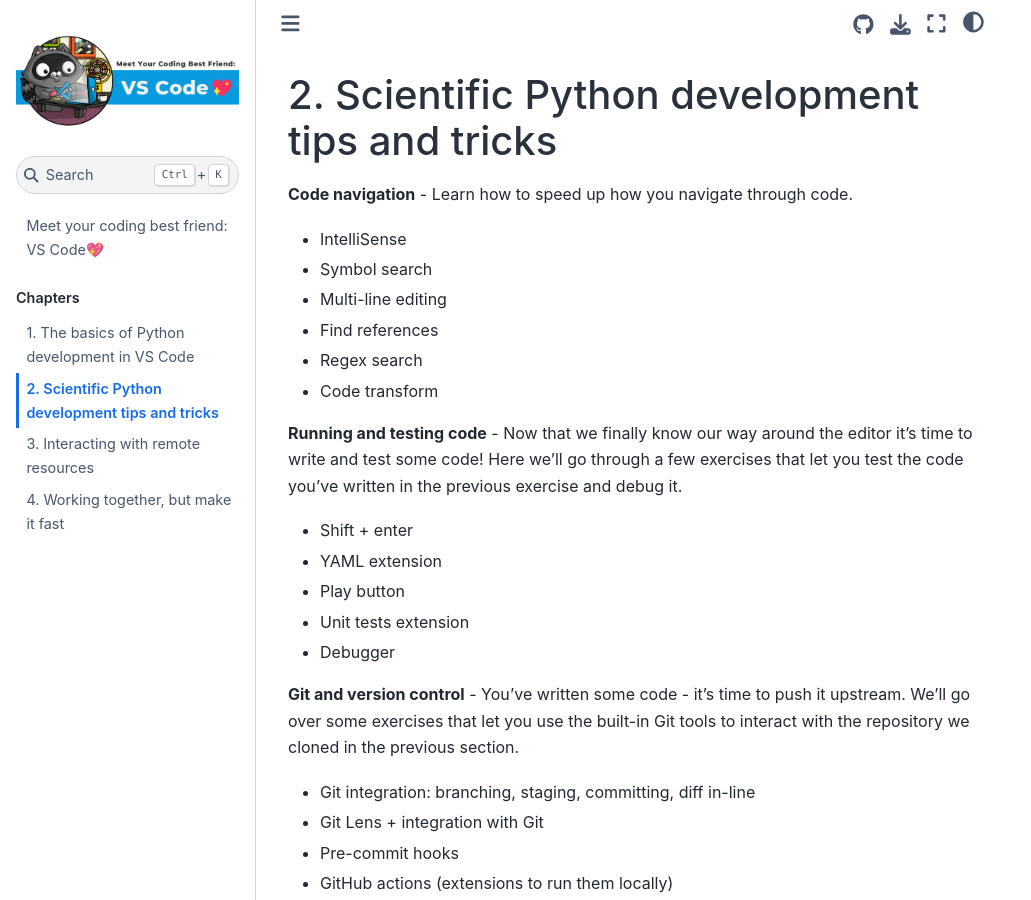
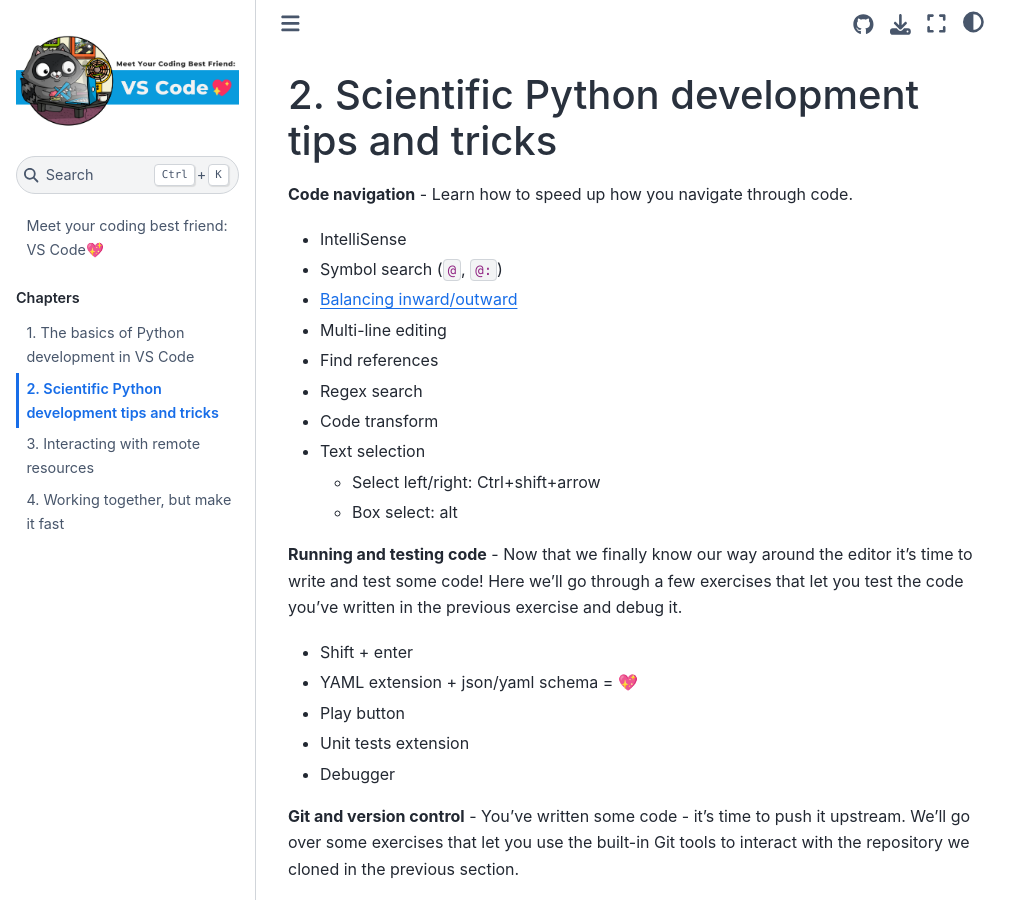
Before and after one commit to crazy4pi314/scipy-vscode-tutorial, a Jupyter Book: the page built from 2-devtips.md, in a window 1280 px wide and 900 px high. Shown: the whole window, without its empty margins (0-1031 px from the left). Built offline with Jupyter Book 1.0.4 settings and Sphinx 7.4.7 and the Sphinx Book theme 1.1.4, drawn with Linux system fonts in a browser that asks for light colours.

Commit message:
gimmicks/links from my notes

```diff
--- a/2-devtips.md
+++ b/2-devtips.md
@@ -17,16 +17,20 @@
 **Code navigation** - Learn how to speed up how you navigate through code.
 
 - IntelliSense
-- Symbol search
+- Symbol search (`@`, `@:`)
+- [Balancing inward/outward](https://www.youtube.com/watch?v=NwqhFb4B5LU)
 - Multi-line editing
 - Find references
 - Regex search
 - Code transform
+- Text selection
+  - Select left/right: Ctrl+shift+arrow
+  - Box select: alt
 
 **Running and testing code** - Now that we finally know our way around the editor it’s time to write and test some code! Here we’ll go through a few exercises that let you test the code you’ve written in the previous exercise and debug it.
 
 - Shift + enter
-- YAML extension
+- YAML extension + json/yaml schema = 💖
 - Play button
 - Unit tests extension
 - Debugger
```
Also changed, not shown: 1-basics.md (+3 -1 lines), 3-remote.md (+2 -0 lines), 4-collaboration.md (+2 -0 lines).
